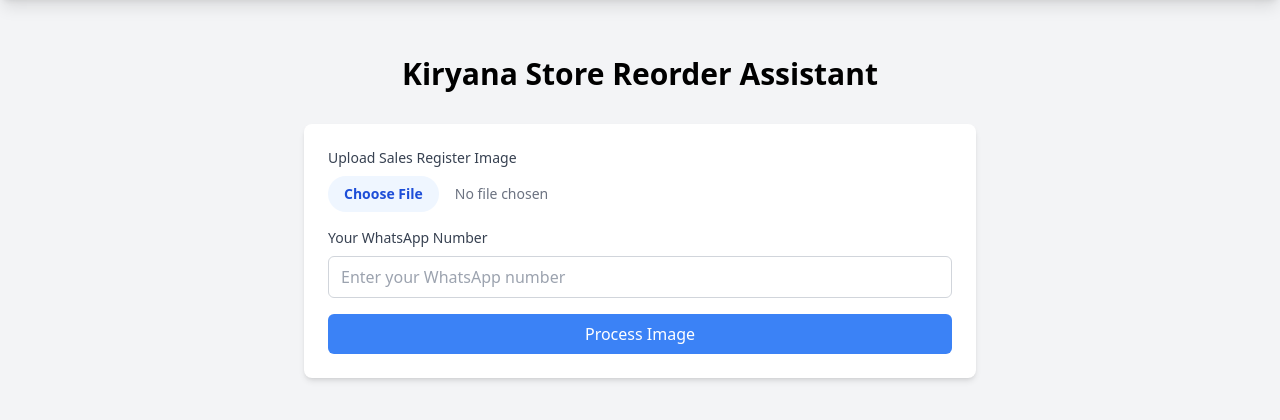
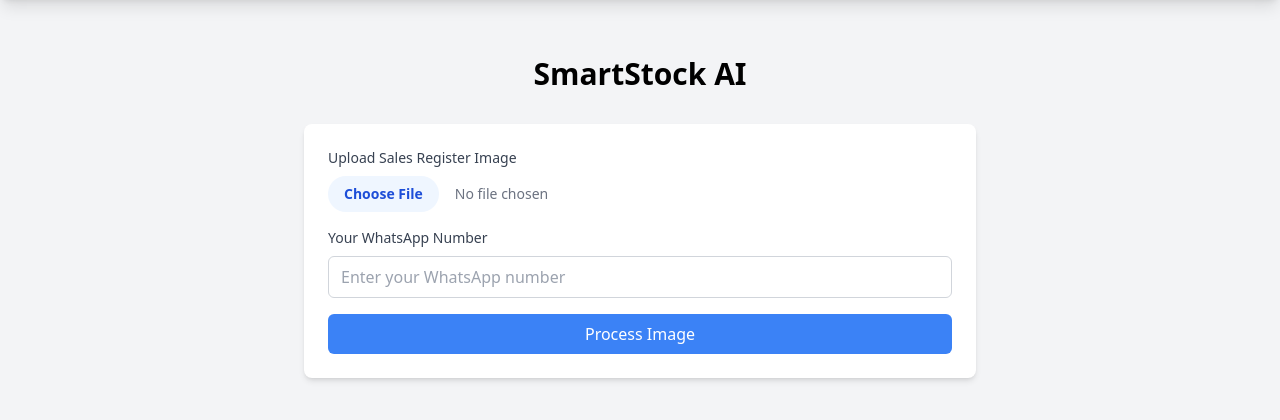
Before and after one commit to mehroz-muzaffar-32/smartstock-ai, a Flask app: page / in a window 1280 px wide. Shown: the part 64-484 px from the top of the page. Run offline with Flask 3, Linux system fonts and the light colour scheme; the visitor is signed in with stand-in values (Sample User, id 1); some libraries are stand-ins or nearby versions.

Commit message:
chore: updated title of main page

```diff
--- a/templates/index.html
+++ b/templates/index.html
@@ -1,6 +1,6 @@
 {% extends "base.html" %}
 
-{% block title %}Kiryana Store Reorder Assistant{% endblock %}
+{% block title %}SmartStock AI{% endblock %}
 
 {% block content %}
     <!--Hamza Asif: Error Message Container (hidden by default) -->
@@ -33,7 +33,7 @@
 
     <!-- Main Content Container -->
     <div class="container mx-auto px-4 py-8">
-        <h1 class="text-3xl font-bold text-center mb-8">Kiryana Store Reorder Assistant</h1>
+        <h1 class="text-3xl font-bold text-center mb-8">SmartStock AI</h1>
 
         <!-- Upload Form Card -->
         <div class="max-w-2xl mx-auto bg-white rounded-lg shadow-md p-6">
```
